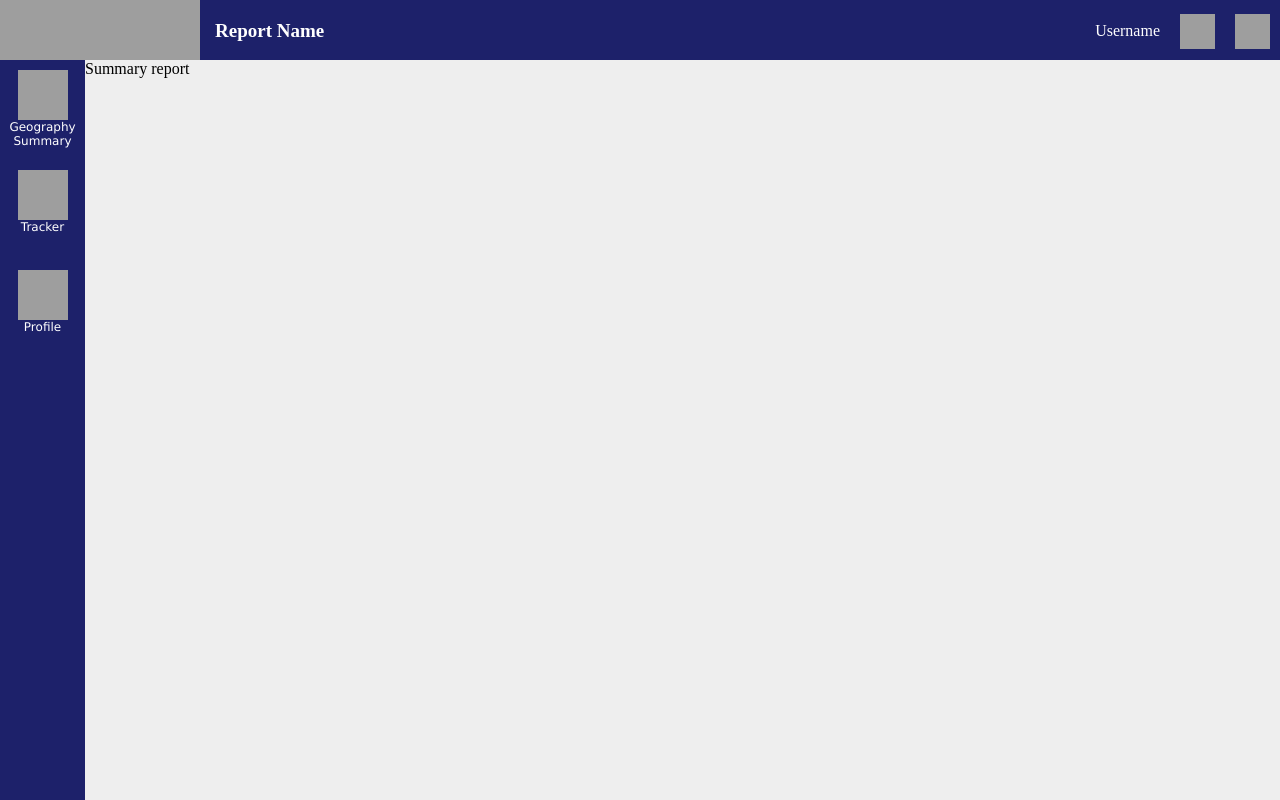
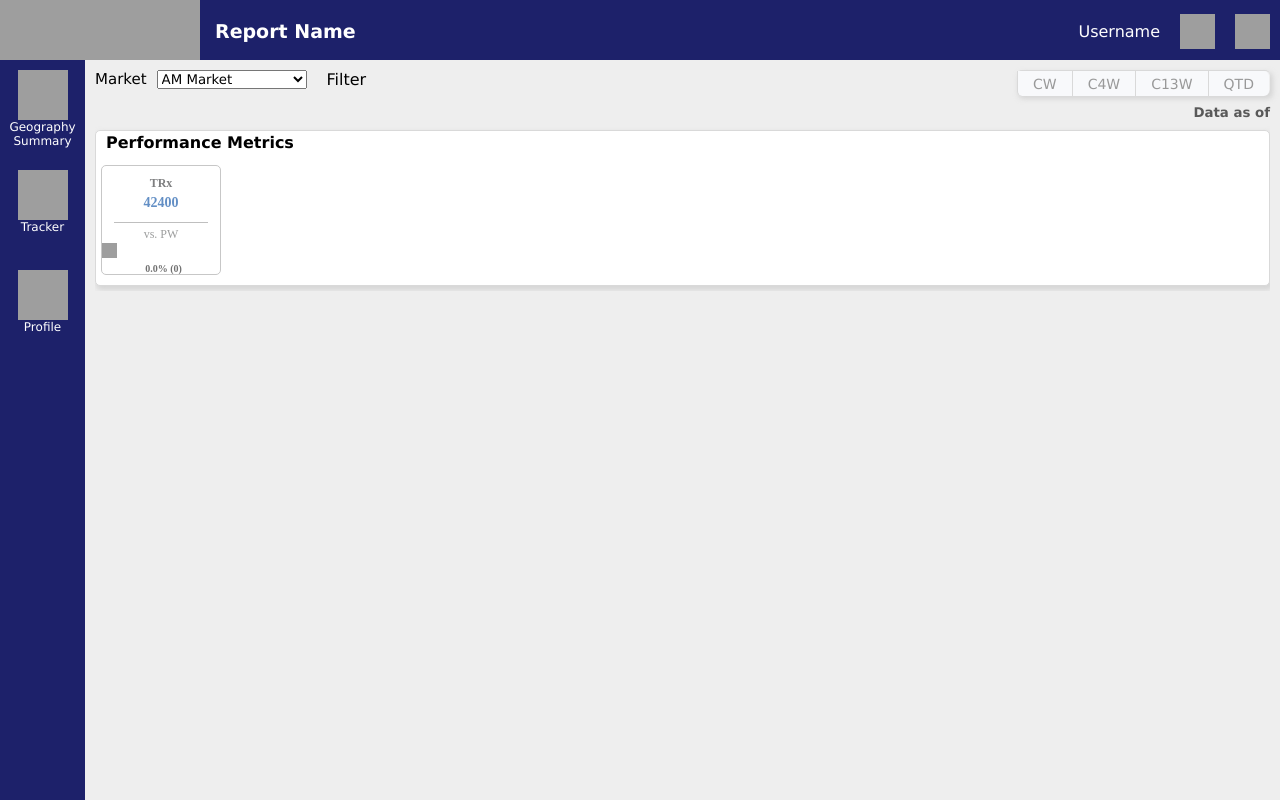
Before and after one commit to ZenitsuV/react-dashboard, a React (Create React App) app: page / in a window 1280 px wide. Built offline with nearby package versions, Linux system fonts and the light colour scheme; grey boxes are pictures that could not be loaded.

Commit message:
3 files modified, 2 added

```diff
--- /dev/null
+++ b/src/components/KPIbox.css
@@ -0,0 +1,98 @@
+.UnSelectedKPI {
+  cursor: pointer;
+  display: flex;
+  flex-flow: column nowrap;
+  justify-content: space-around;
+  width: 120px;
+  height: 110px;
+  border: 1px solid #c7c7c7;
+  border-radius: 5px;
+  margin-right: 5px !important;
+  -webkit-border-radius: 5px;
+}
+
+.UnSelectedKPI * {
+  padding: 0;
+  margin: 0;
+}
+
+.SelectedKPI {
+  width: 120px;
+  height: 110px;
+  border: 1px solid #758a9b;
+  background: linear-gradient(to bottom, #f9feff, #d0f4ff);
+}
+
+.Summary_KPI_text1 {
+  position: relative;
+  white-space: normal;
+  top: 10px;
+  font-family: 'Proxima Nova';
+  font-size: 12px;
+  font-weight: bold;
+  color: #7e7f80;
+  text-align: center;
+}
+
+.Summary_Alerts_text1 {
+  font-family: 'Proxima Nova';
+  font-weight: bold;
+  color: #638fc5;
+  font-size: 14px;
+  height: 40px;
+  text-align: Center;
+  padding-top: 1px !important;
+  line-height: 40px;
+}
+
+.Summary_KPI1_PrevTimePeriod {
+  font-size: 9pt;
+  color: #9d9e9e;
+}
+.Summary_KPI_PrevTimePeriod_L {
+  font-family: 'Proxima Nova';
+  font-size: 9pt;
+  color: #9d9e9e;
+  padding-top: 3px;
+  text-align: center;
+}
+.Summary_IndicatorGreen {
+  background-image: url('img/RSM_green.png');
+  background-repeat: no-repeat;
+  width: 20px;
+  height: 20px;
+  background-size: 15px 15px;
+}
+.Summary_IndicatorRed {
+  background-image: url('img/RSM_red.png');
+  background-repeat: no-repeat;
+  background-size: 15px 15px;
+  width: 20px;
+  height: 20px;
+}
+.Summary_IndicatorNull {
+  background-image: url('img/RSM_equal.png');
+  background-repeat: no-repeat;
+  width: 20px;
+  height: 20px;
+  background-size: 15px 15px;
+}
+
+.Summary_Change_Value {
+  text-align: center;
+  padding-left: 5px;
+  white-space: nowrap;
+  color: #717171;
+  font-family: 'Proxima Nova';
+  font-size: 10px;
+  font-weight: bold;
+}
+
+.Summary_Hroller {
+  padding: 0;
+  margin: 0 auto;
+  border: none;
+  background: #bfbfbf;
+  width: 80%;
+  height: 1px;
+}
--- /dev/null
+++ b/src/components/KPIbox.js
@@ -0,0 +1,28 @@
+import React from 'react';
+import './KPIbox.css';
+
+const KPIbox = () => {
+  return (
+    <section class="UnSelectedKPI" id="Summary_KPI_TRx" valueGet="TRx">
+      <p id="Summary_Vyvanse_KPI1_Header" class="Summary_KPI_text1">
+        TRx
+      </p>
+      <h2 id="Summary_Vyvanse_KPI1_Vol" class="Summary_Alerts_text1">
+        42400
+      </h2>
+      <hr class="Summary_Hroller" />
+      <p class="Summary_KPI_PrevTimePeriod_L">vs. PW</p>
+      <div class="Summary_PreviousWrapper">
+        <div
+          id="Summary_Vyvanse_KPI1_GrowthImg"
+          class="Summary_IndicatorNull"
+        ></div>
+        <p id="Summary_Vyvanse_KPI1_Growth" class="Summary_Change_Value">
+          0.0% (0)
+        </p>
+      </div>
+    </section>
+  );
+};
+
+export default KPIbox;
--- a/src/reports/Summary.css
+++ b/src/reports/Summary.css
@@ -0,0 +1,123 @@
+.report_container {
+  font-family: 'Verdana, Helvetica, Arial, sans-serif';
+  display: flex;
+  flex-flow: column nowrap;
+  padding: 10px;
+}
+section {
+  margin: 5px 0;
+}
+.top_section {
+  height: 50px;
+  display: flex;
+  flex-flow: column nowrap;
+  justify-content: space-between;
+  margin-top: 0 !important;
+}
+
+.header_panel {
+  display: flex;
+  align-items: flex-start;
+}
+
+.Date_wrapper {
+  display: flex;
+  flex-flow: row nowrap;
+  align-items: center;
+}
+
+.DataasofDateText {
+  flex: 1;
+  text-align: right;
+  color: #595959;
+  font-size: 10pt;
+  font-weight: bold;
+}
+
+.filter_container {
+  flex: 1;
+  display: flex;
+}
+
+.filter_wrapper {
+  display: flex;
+  flex-flow: row;
+  flex: 1;
+}
+
+.filter_text {
+  font-size: 15px;
+}
+
+.market_filter {
+  margin: 0 20px 0 10px;
+}
+
+.market_filter select {
+  width: 150px;
+}
+
+.period_toggle ul {
+  display: flex;
+  list-style: none;
+  border-top: 1px solid #d9d9d9;
+  border-bottom: 1px solid #d9d9d9;
+  border-radius: 5px;
+  box-shadow: 2px 3px 5px 1px rgb(199 199 199 / 62%);
+  height: 25px;
+}
+
+.period_toggle ul li {
+  color: #999999;
+  font-size: 14px;
+  text-align: center;
+  background-color: #f8f9fb;
+  height: 25px;
+  border-left: 1px solid #d9d9d9;
+  padding: 0 15px;
+  display: flex;
+  align-items: center;
+  justify-content: center;
+  line-height: 26px;
+}
+
+.kpi_section_outer_container {
+  display: flex;
+  margin: 0px;
+  overflow: hidden;
+}
+
+.kpi_section_inner_container {
+  border-radius: 5px;
+  border: solid 1px #d9d9d9;
+  box-shadow: 2px 3px 5px 1px rgb(199 199 199 / 62%);
+  background-color: #ffffff;
+  flex: 1;
+}
+
+.section_heading {
+  display: flex;
+  justify-content: space-between;
+  align-items: center;
+}
+
+.section_heading_text {
+  display: flex;
+  flex-flow: column nowrap;
+}
+
+.section_heading_text span {
+  color: #000000;
+  padding-left: 10px;
+  flex: 1;
+  display: flex;
+  align-items: center;
+  font-size: 16px;
+  font-weight: 600;
+  line-height: 1.5;
+}
+
+.kpi_wrapper {
+  display: flex;
+  margin-left: 5px;
+}
--- a/src/reports/Summary.js
+++ b/src/reports/Summary.js
@@ -1,7 +1,87 @@
 import React from 'react';
+import './Summary.css';
+import KPIbox from '../components/KPIbox';
 
 const Summary = () => {
-  return <div className="report_container"> Summary report</div>;
+  return (
+    <div className="report_container">
+      <section className="top_section">
+        <div className="header_panel">
+          <div className="filter_container">
+            <div className="filter_wrapper">
+              <div className="filter_text">Market</div>
+              <div className="market_filter">
+                <select>
+                  <option value="AM-Market">AM Market</option>
+                </select>
+              </div>
+              <div className="pop_up_filter">Filter</div>
+            </div>
+            <div className="period_toggle">
+              <ul style={{ width: '253px', height: '25px' }}>
+                <li
+                  class="SummaryTime TimeToggle"
+                  valueGet="C01W"
+                  id="SummaryTimeC01W{{id}}"
+                  style={{
+                    borderTopLeftradius: '5px',
+                    borderBottomLeftRadius: '5px',
+                  }}
+                >
+                  CW
+                </li>
+                <li
+                  class="SummaryTime TimeToggle"
+                  valueGet="C04W"
+                  id="SummaryTimeC04W{{id}}"
+                >
+                  C4W
+                </li>
+                <li
+                  class="SummaryTime TimeToggle"
+                  valueGet="C13W"
+                  id="SummaryTimeC13W{{id}}"
+                >
+                  C13W
+                </li>
+                <li
+                  class="SummaryTime TimeToggle"
+                  valueGet="CQTD"
+                  id="SummaryTimeCQTD{{id}}"
+                  style={{
+                    borderTopRightRadius: '5px',
+                    borderBottomRightRadius: '5px',
+                  }}
+                >
+                  QTD
+                </li>
+              </ul>
+            </div>
+          </div>
+        </div>
+        <div className="Date_wrapper">
+          <h3 id="Summary_Alerts{{id}}" className="DataasofDateText">
+            Data as of
+          </h3>
+        </div>
+      </section>
+
+      <section className="kpi_section_outer_container">
+        <section className="kpi_section_inner_container">
+          <div className="section_heading">
+            <div className="section_heading_text">
+              <span>Performance Metrics</span>
+            </div>
+          </div>
+          <section className="kpi_inner">
+            <div className="kpi_wrapper">
+              <KPIbox />
+            </div>
+          </section>
+        </section>
+      </section>
+    </div>
+  );
 };
 
 export default Summary;
--- a/src/style.css
+++ b/src/style.css
@@ -4,7 +4,7 @@
   box-sizing: border-box;
   margin: 0;
   padding: 0;
-  font-family: 'Proxima Nova, Verdana';
+  font-family: Verdana, Helvetica, Arial, sans-serif;
   font-weight: normal;
 }
 
```
